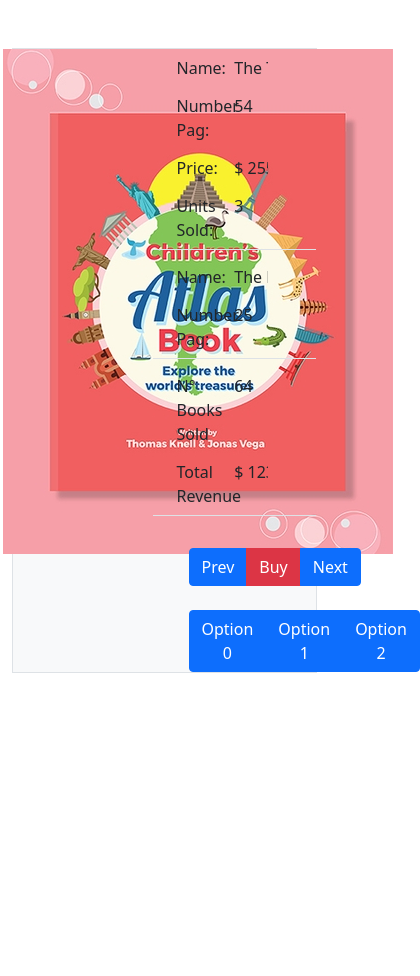
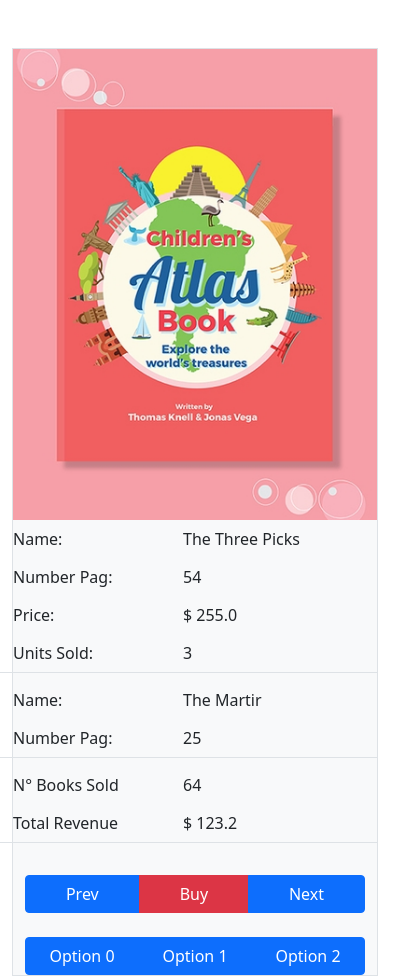
Before and after one commit to Andres6936/ChildrenStories, a React (Create React App) app: page / in a window 390 px wide. Shown: the whole page, 420 px wide, since content can reach past the window. Before the commit the page ends 844 px from the top, so only its background shows below. Built offline with nearby package versions, Linux system fonts and the light colour scheme.

Commit message:
Desing web responsive for mobile and tablets

```diff
--- a/src/App.js
+++ b/src/App.js
@@ -5,13 +5,13 @@
 
     render() {
         return <div className='container-fluid'>
-            <div className='col-10 col-xl-5 mx-lg-auto mt-5 bg-light border'>
+            <div className='col-12 col-md-10 col-xl-5 mx-lg-auto mt-5 bg-light border'>
                 <div className='row'>
-                    <div className='col-6 gx-1'>
-                        <img src={require('./img/ChildrenAtlasBook.jpg')}/>
+                    <div className='col-12 col-md-6 gx-xl-1 col-xl-6'>
+                        <img className='img-fluid' src={require('./img/ChildrenAtlasBook.jpg')}/>
                     </div>
 
-                    <div className='col-6'>
+                    <div className='col-12 col-md-6 col-xl-6'>
                         <div className='row'>
                             <form className='row mb-2 border-bottom'>
                                 <LabelInline label='Name:' value='The Three Picks'/>
```
